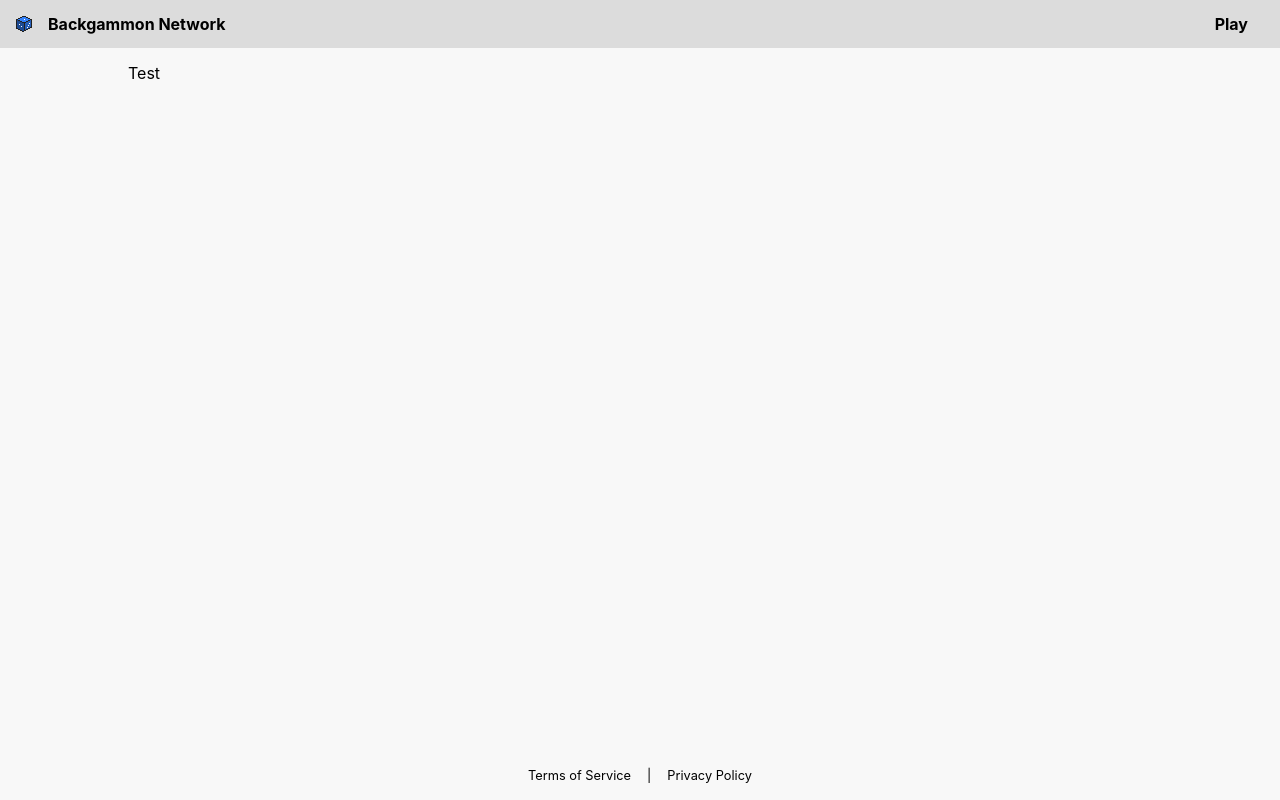
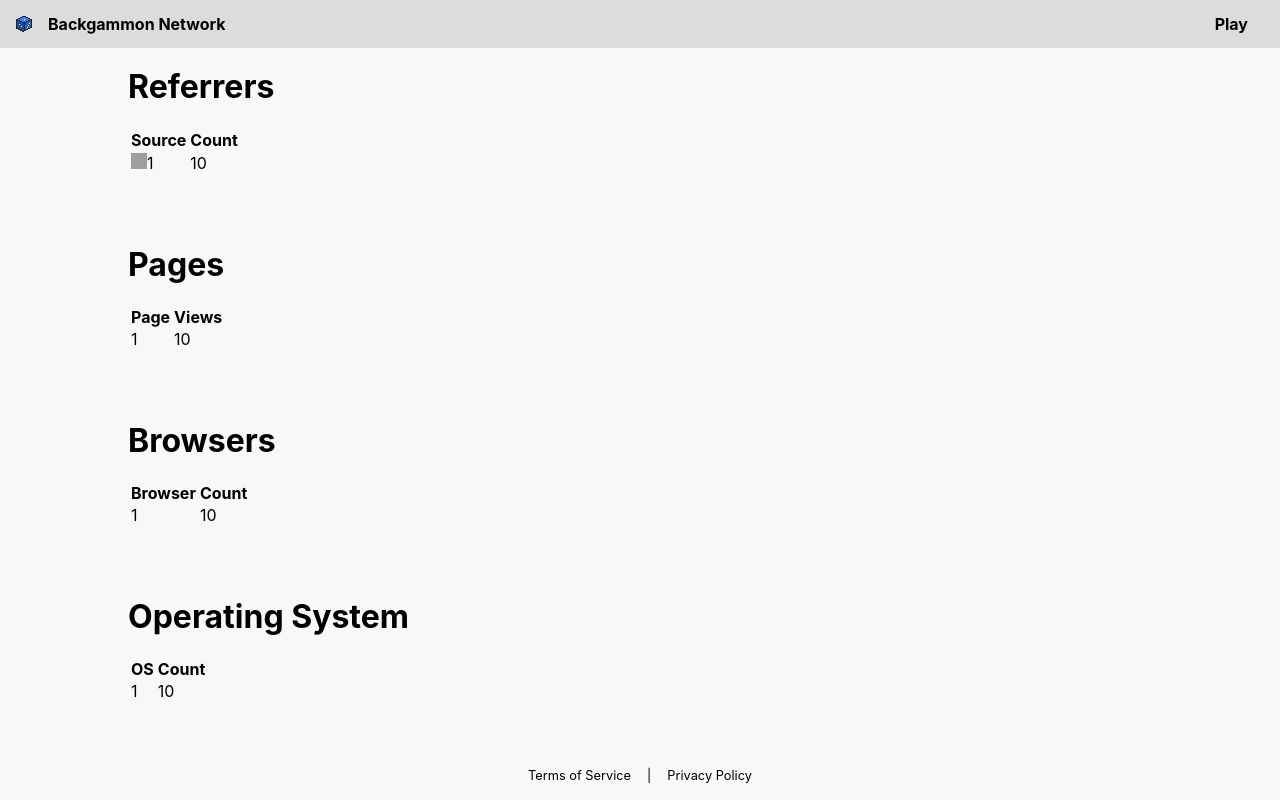
Before and after one commit to softwerks/chateau, a Flask app: template chateau/templates/metrics/dashboard.html in a window 1280 px wide. Run offline with Flask 2, Linux system fonts and the light colour scheme; the template is opened without the code that fills it: most values are stand-ins (such as "Sample title", 1, 10 or a date in 2020); data that the repository does not hold is empty; parts of the project's set-up code (start-up, migrations or seed data) failed here and were passed over; some libraries are stand-ins or nearby versions; grey boxes are pictures that could not be loaded.

Commit message:
Added dashboard.

```diff
--- a/chateau/templates/metrics/dashboard.html
+++ b/chateau/templates/metrics/dashboard.html
@@ -1,9 +1,64 @@
 {% extends "base.html" %}
 
 {% block content %}
-<p>Test</p>
+<div>
+    <h1>Referrers</h1>
+    <table>
+        <thead>
+            <th>Source</th>
+            <th>Count</th>
+        </thead>
+        {% for r in referrers %}
+        <tr>
+            <td><img src="https://icons.duckduckgo.com/ip3/{{ r[0] }}.ico" width="16" height="16">{{ r[0] }}</td>
+            <td>{{ r[1]|int }}</td>
+        </tr>
+        {% endfor %}
+    </table>
+</div>
+<div>
+    <h1>Pages</h1>
+    <table>
+        <thead>
+            <th>Page</th>
+            <th>Views</th>
+        </thead>
+        {% for p in pages %}
+        <tr>
+            <td>{{ p[0] }}</td>
+            <td>{{ p[1]|int }}</td>
+        </tr>
+        {% endfor %}
+    </table>
+</div>
+<div>
+    <h1>Browsers</h1>
+    <table>
+        <thead>
+            <th>Browser</th>
+            <th>Count</th>
+        </thead>
+        {% for b in browsers %}
+        <tr>
+            <td>{{ b[0]|title }}</td>
+            <td>{{ b[1]|int }}</td>
+        </tr>
+        {% endfor %}
+    </table>
+</div>
+<div>
+    <h1>Operating System</h1>
+    <table>
+        <thead>
+            <th>OS</th>
+            <th>Count</th>
+        </thead>
+        {% for o in os %}
+        <tr>
+            <td>{{ o[0]|title }}</td>
+            <td>{{ o[1]|int }}</td>
+        </tr>
+        {% endfor %}
+    </table>
+</div>
 {% endblock %}
-
-{% block javascript %}
-<script src="{{ url_for('static', filename='js/components/news_feed.js') }}"></script>
-{% endblock %}
```
Also changed, not shown: chateau/metrics/routes.py (+21 -1 lines).
